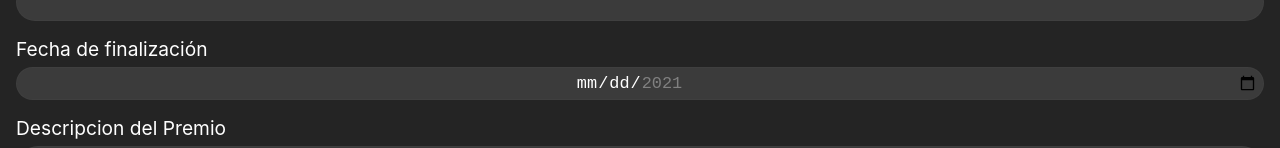
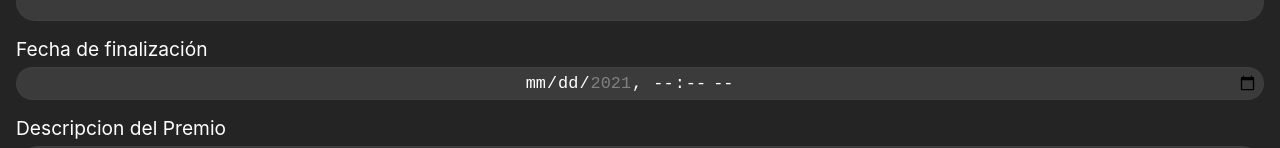
Before and after one commit to clovis-qatro20/pocchallenges, a React (Create React App) app: page /create_challenge in a window 1280 px wide. Shown: the part 646-794 px from the top of the page. Built offline with nearby package versions, Linux system fonts and the light colour scheme; no server answers; what @aws-amplify/core would draw is missing.

Commit message:
update date

```diff
--- a/src/pages/CreateChallenge.js
+++ b/src/pages/CreateChallenge.js
@@ -54,7 +54,7 @@ const CreateChallenge = ({ createChallenge, challenge }) => {
       throw new Error("ingresa un correo valido");
     }
 
-    if (!date || moment(date).isBefore(moment().format("YYYY-MM-DD")))
+    if (!date || moment(date).isBefore(moment().format("YYYY-MM-DDThh:mm")))
       throw new Error("ingresa una fecha valida");
   };
 
@@ -137,12 +137,12 @@ const CreateChallenge = ({ createChallenge, challenge }) => {
         <div className="inputRow">
           <label>Fecha de finalización</label>
           <input
-            type="date"
+            type="datetime-local"
             id="start"
             name="trip-start"
             value={date}
-            min={moment().format("YYYY-MM-DD")}
-            max={moment().add(2, "w").format("YYYY-MM-DD")}
+            min={moment().format("YYYY-MM-DDThh:mm")}
+            max={moment().add(2, "w").format("YYYY-MM-DDThh:mm")}
             onChange={(e) => setDate(e.target.value)}
           ></input>
         </div>
--- a/src/pages/SubmitChallenge.js
+++ b/src/pages/SubmitChallenge.js
@@ -112,7 +112,7 @@ const SubmitChallenge = ({
             ganas y gana el reto
           </p>
           <p>Ingresa antes del</p>
-          <p>{moment(challenge?.expires).format("LL")}</p>
+          <p>{moment(challenge?.expires).calendar()}</p>
         </div>
         {challengeCode === Number(code)
           ? renderChallengerMessage()
--- a/src/pages/VoteChallenge.js
+++ b/src/pages/VoteChallenge.js
@@ -129,7 +129,7 @@ const VoteChallenge = ({
 
   useEffect(() => {
     setPickWinner(
-      moment(challenge?.expires).isBefore(moment().format("YYYY-MM-DD"))
+      moment(challenge?.expires).isBefore(moment().format("YYYY-MM-DDThh:mm"))
     );
     setVideoOnDemandJsOptions({
       autoplay: false,
@@ -163,7 +163,7 @@ const VoteChallenge = ({
           <h5>Gracias por Vortar!!</h5>
           <p>
             Recuerda volver a este mismo link el{" "}
-            {moment(challenge?.expires).format("LL")}, para descubir al ganador
+            {moment(challenge?.expires).calendar()}, para descubir al ganador
           </p>
         </>
       ) : (
@@ -212,7 +212,7 @@ const VoteChallenge = ({
         ) : (
           <>
             <p>la votacion termina a las</p>
-            <p>{moment(challenge?.expires).format("LL")}</p>
+            <p>{moment(challenge?.expires).calendar()}</p>
             <p>¿CUMPLIÓ? O NO CUMPLIÓ</p>
             <button className="secondary" onClick={() => closeModal()}>
               votar
@@ -234,8 +234,8 @@ const VoteChallenge = ({
           }`}</p>
           <p>a</p>
           <p>{challenge?.description}</p>
-          <p>antes del</p>
-          <p>{challenge?.expires}</p>
+          {/* <p>antes del</p>
+          <p>{challenge?.expires}</p> */}
           {renderVotingSection()}
           <p></p>
         </div>
```
Also changed, not shown: amplify/.config/project-config.json, amplify/README.md (deleted), 1 other file (tests, documents, lock files or other folders).
